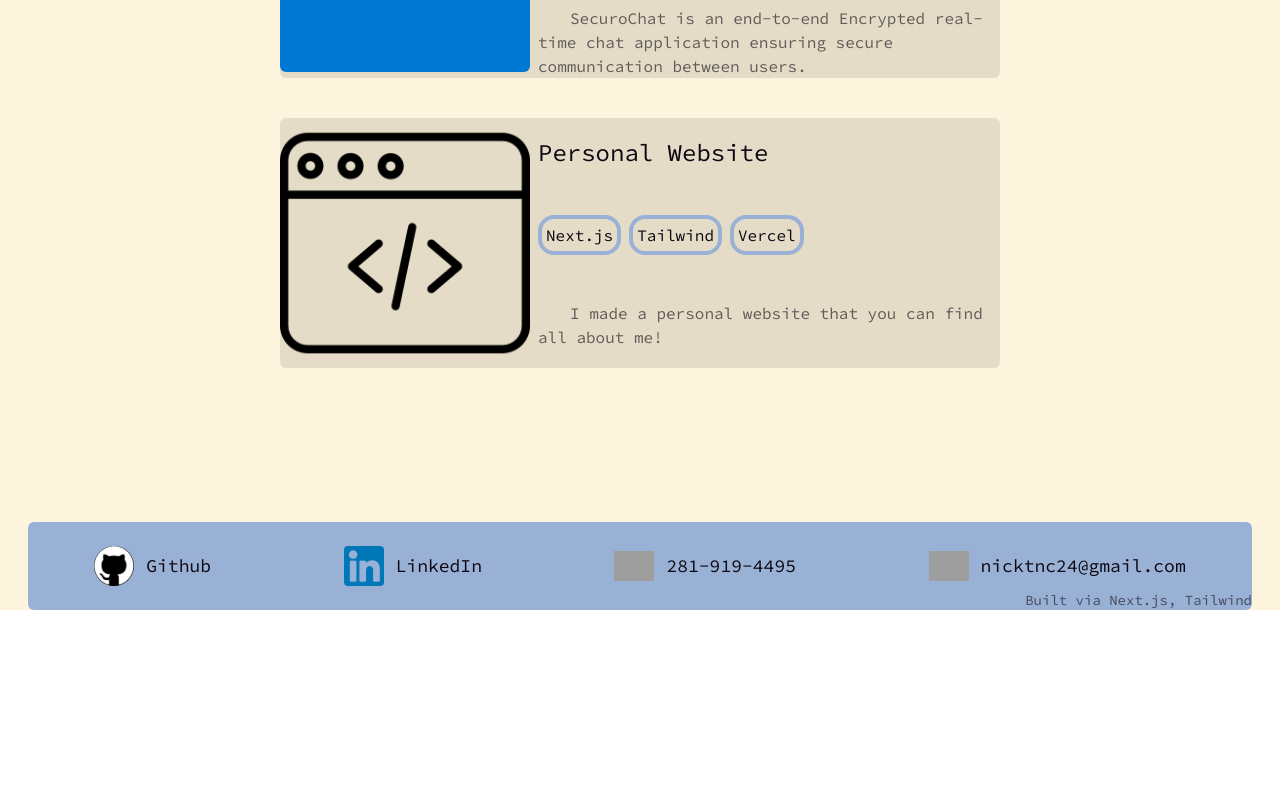
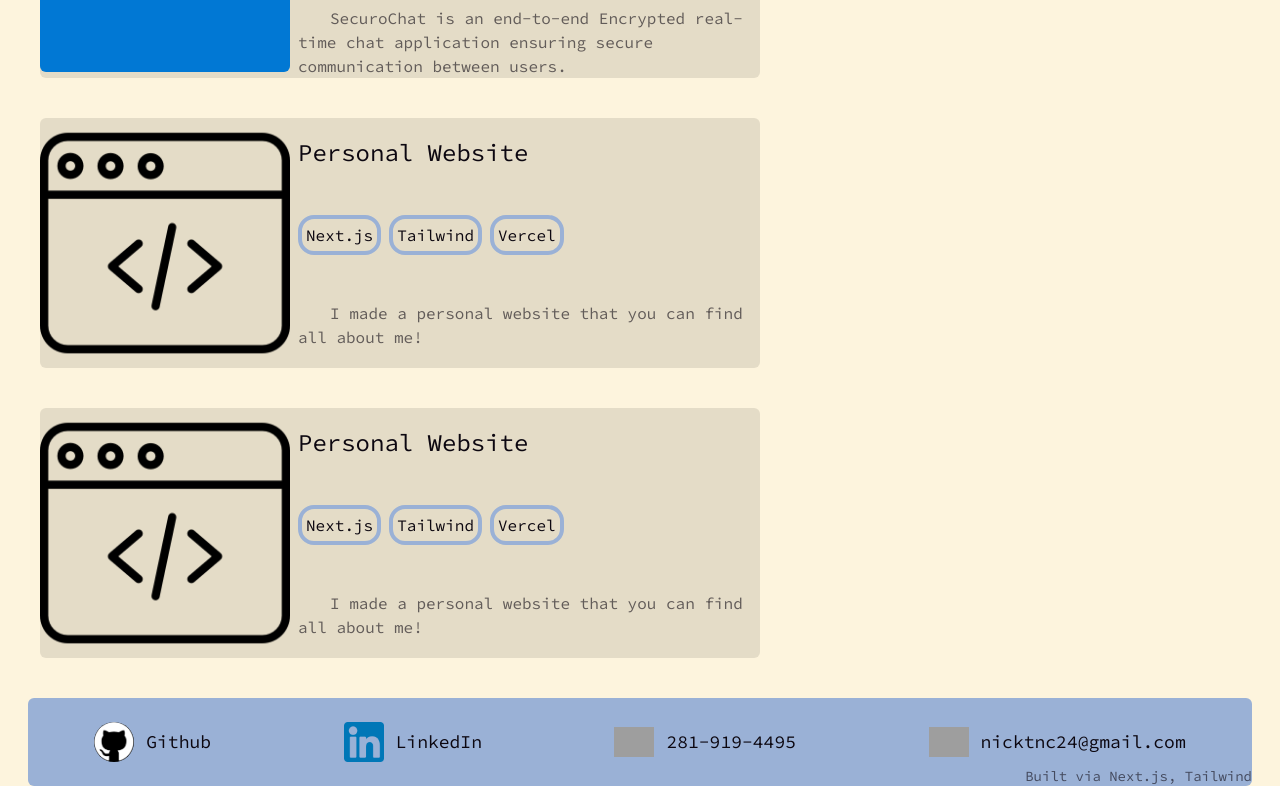
Before and after one commit to NickTnc24/NickTruongPersonalWebsite, a Next.js app: page /projects in a window 1280 px wide. Shown: the part 426-1212 px from the top of the page. Before the commit the page ends 1036 px from the top, so only its background shows below. Built offline with nearby package versions, Linux system fonts and the light colour scheme; grey boxes are pictures that could not be loaded.

Commit message:
fix gapping on main page

```diff
--- a/src/app/(sections)/projects/page.tsx
+++ b/src/app/(sections)/projects/page.tsx
@@ -39,12 +39,10 @@ export default function Projects(){
         <div className="min-h-screen flex flex-col gap-10">
           <div className="text-header-size self-center">Projects</div>
           <div className="self-center opacity-60">Click on an project to learn more about it</div>
-          <div className="flex flex-row gap-y-10 mx-10 justify-around gap-x-10 flex-wrap">
+          <div className="flex flex-row gap-y-10 mx-10 justify-start gap-x-10 flex-wrap">
             <div>{projectLinks("SecuroChat", "https://github.com/aggie-coding-club/SecuroChat?tab=readme-ov-file", "/_art/securochat.jpg", "SecuroChat is an end-to-end Encrypted real-time chat application ensuring secure communication between users.", ["React Native", "Node.js", "AWS", "WebSocket", "React Navigation", "PostgreSQL", "Redux", "Firebase Cloud Messaging"])}</div>
             <div>{projectLinks("Personal Website", "https://github.com/NickTnc24/NickTnc24.github.io", "/_art/website.png", "I made a personal website that you can find all about me!", ["Next.js", "Tailwind", "Vercel"])}</div>
-            {/* <div>{projectLinks("Securochat", "https://github.com/aggie-coding-club/SecuroChat?tab=readme-ov-file", "/_art/securochat.jpg", "jaoidfjaosdjf", [])}</div>
-            <div>{projectLinks("SecuroChat", "https://github.com/aggie-coding-club/SecuroChat?tab=readme-ov-file", "/_art/securochat.jpg", "jaoidfjaosdjfasdfasdfafasdfsa", [])}</div> */}
-
+            <div>{projectLinks("Personal Website", "https://github.com/NickTnc24/NickTnc24.github.io", "/_art/website.png", "I made a personal website that you can find all about me!", ["Next.js", "Tailwind", "Vercel"])}</div>
           </div>
         </div>
       );
--- a/src/app/page.tsx
+++ b/src/app/page.tsx
@@ -11,7 +11,7 @@ export default function Home() {
       <Link href = "/" className="text-7xl py-5">
           Nick Truong
       </Link>
-      <div className="flex flex-wrap flex-row justify-center items-center gap-x-60 gap-y-32 w-4/5">
+      <div className="flex flex-wrap lg:flex-nowrap flex-row justify-center md:justify-around items-center gap-y-10 gap-10 mx-10">
         <Image
           src = "/_art/headshot.jpg"
           alt = "Logo"
@@ -19,7 +19,7 @@ export default function Home() {
           height = {1}
           className="rounded-full animate-fadeInRight"
         />
-        <div className="about-picture-description w-1/2">
+        <div className="about-picture-description lg:max-w-[50%]">
           &emsp;&emsp;Welcome to my website! I&apos;m Nick Truong and I am majoring in Computer Science with a minor of Game Design and Cybersecurity at Texas A&M University. I work as a SOC Analyst for Texas A&M University as well as a Recreational Activities Director for SASE.
         </div>
       </div>
```
